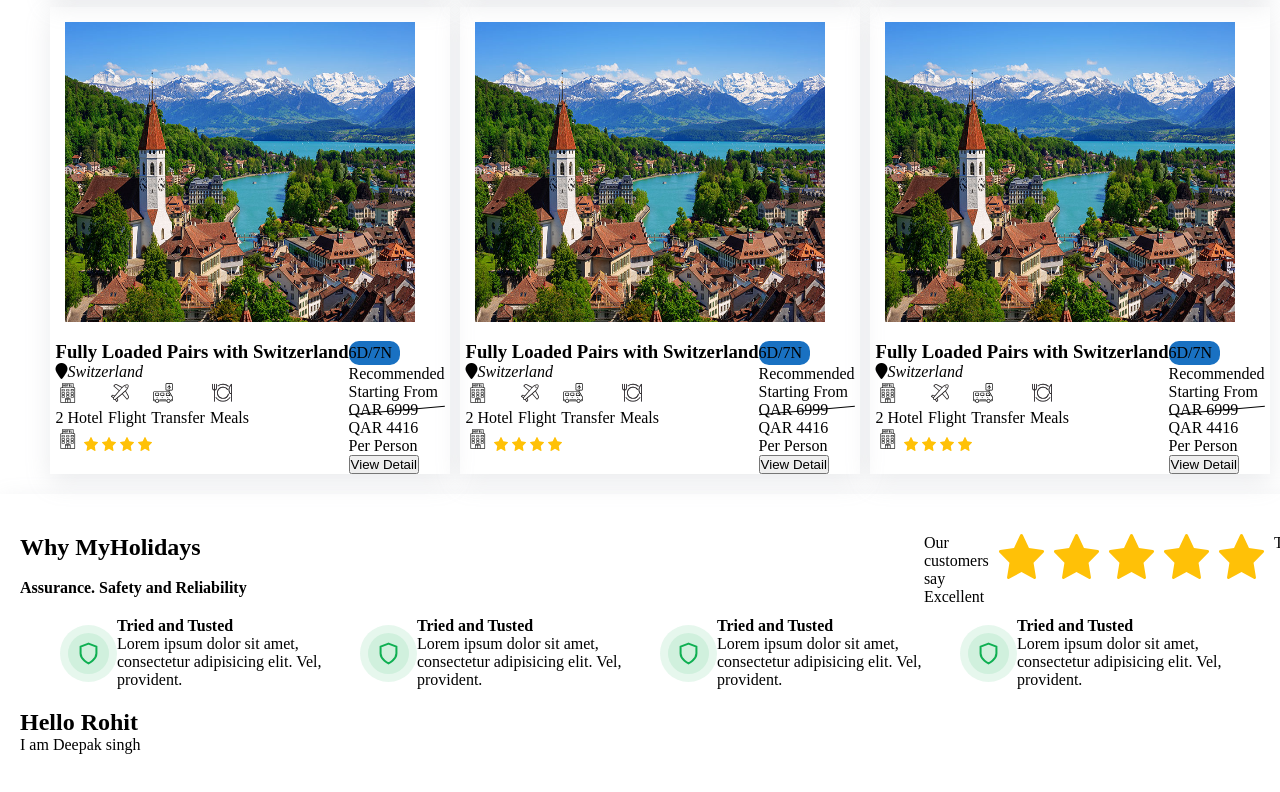
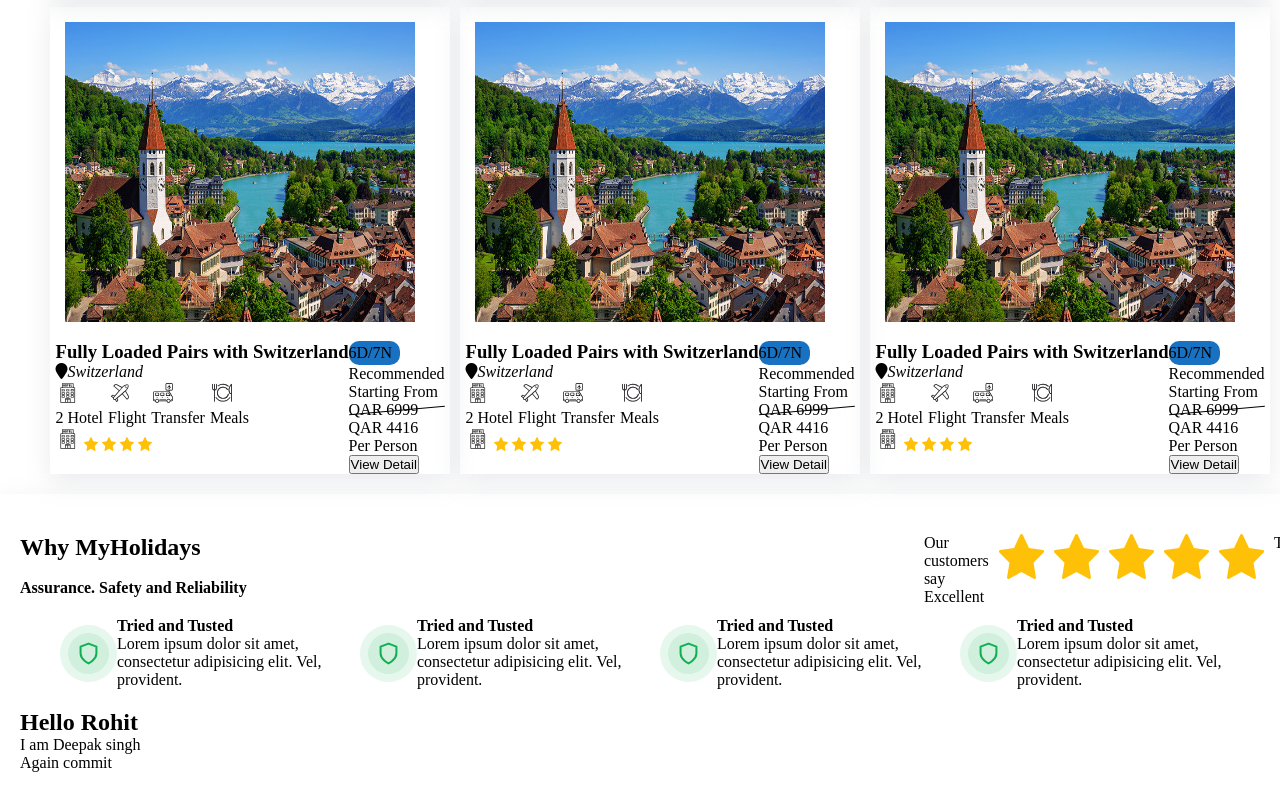
Before and after one commit to officialdeepak987/My-Holidays, a plain HTML site: page index.html in a window 1280 px wide. Shown: the part 1052-1844 px from the top of the page. Drawn offline with Linux system fonts and the light colour scheme.

Commit message:
again commit

```diff
--- a/index.html
+++ b/index.html
@@ -508,6 +508,8 @@
 
         <p> I am Deepak singh </p>
 
+        <p> Again commit</p>
+
     </section>
 </body>
 
```
